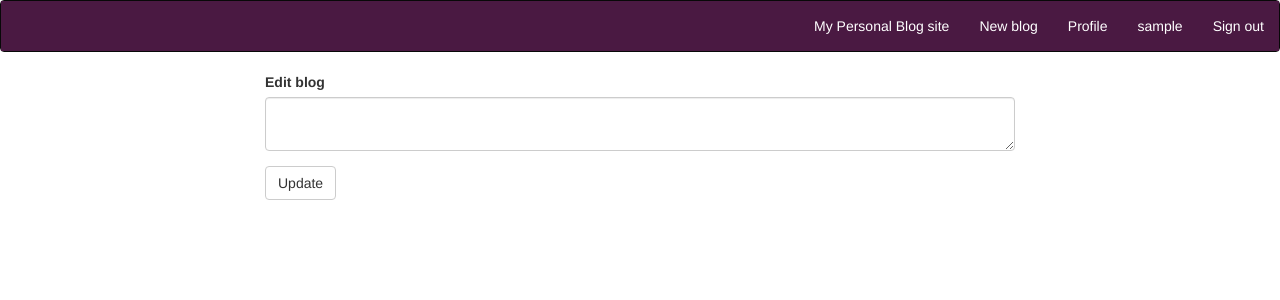
After one commit to mercy-bore/Personal-Blog, a Flask app: page /update_blog/1 in a window 1280 px wide. The commit adds this page. Shown: the top 300 px of the page. Run offline with Flask 2, Linux system fonts and the light colour scheme; the visitor is signed in with stand-in values (Sample User, id 1); data comes from the database, SQL or seed files in the repository; some libraries are stand-ins or nearby versions.

Commit message:
update blog form

```diff
--- a/app/main/forms.py
+++ b/app/main/forms.py
@@ -1,7 +1,7 @@
 from flask_wtf import FlaskForm
 from wtforms import StringField,TextAreaField,SubmitField,ValidationError
 from wtforms.validators import DataRequired
-from ..models import User,Subscribe
+from ..models import Subscribe
 class CommentForm(FlaskForm):
      comment = TextAreaField('Comment',validators = [DataRequired()])
      submit = SubmitField('Submit')
--- a/app/main/views.py
+++ b/app/main/views.py
@@ -124,10 +124,19 @@
     db.session.commit()
     return redirect (url_for('main.index'))
 
-@main.route('/update_blog/<int:id>', methods=['GET', 'POST'])
+
+
+
+@main.route('/update_blog/<int:blog_id>', methods=['GET','POST'])
 @login_required
-def update_blog(id):
-    blog_text = Blogs.query.get_or_404(id)
-    db.session.update(blog_text)
-    db.session.commit()
-    return redirect (url_for('main.index'))
+def update_blog(blog_id):
+    form = UpdateBlog()
+
+
+    if form.validate_on_submit():
+        blog = Blogs.query.filter_by(id=blog_id).first()
+        text=form.text.data
+        db.session.add(blog)
+        db.session.commit()
+        return redirect(url_for('main.index', blog_id=blog_id, text=text))
+    return render_template('update_blog.html', form=form)
--- a/app/models.py
+++ b/app/models.py
@@ -83,9 +83,9 @@
         db.session.delete(self)
         db.session.commit()
 
-    def update_blog(self):
-        db.session.update(self)
-        db.session.commit()
+    # def update_blog(self):
+    #     db.session.update(self)
+    #     db.session.commit()
 
     @classmethod
     def get_blogs(cls):
--- a/app/templates/index.html
+++ b/app/templates/index.html
@@ -39,7 +39,7 @@
                     <p>
                         <a style="background-color:#b5179e; color: white;" href=" {{url_for('main.comment',blog_id = blog.id)}} " class="btn btn-primary" role="button">Comment</a>
                         <a style="color:#b5179e; background-color: white;" href="{{url_for( 'main.delete_blog',id=blog.id)}}" class="btn btn-primary" role="button">Delete</a>
-                        <a style="background-color:#b5179e; color: white;" href=" {{url_for('main.update_blog',id = blog.id)}} " class="btn btn-primary" role="button">Update</a>
+                        <a style="background-color:#b5179e; color: white;" href=" {{url_for('main.update_blog',blog_id = blog.id)}} " class="btn btn-primary" role="button">Update</a>
 
                     </p>
                 </div>
--- /dev/null
+++ b/app/templates/update_blog.html
@@ -0,0 +1,11 @@
+{% extends 'base.html' %} {% import 'bootstrap/wtf.html' as wtf%} {% block content%}
+<div class="container">
+    <div class="row">
+        <div class="col-md-2"></div>
+        <div class="col-md-8">
+            {{wtf.quick_form(form)}}
+        </div>
+        <div class="col-md-2"></div>
+    </div>
+</div>
+{% endblock %}
```
